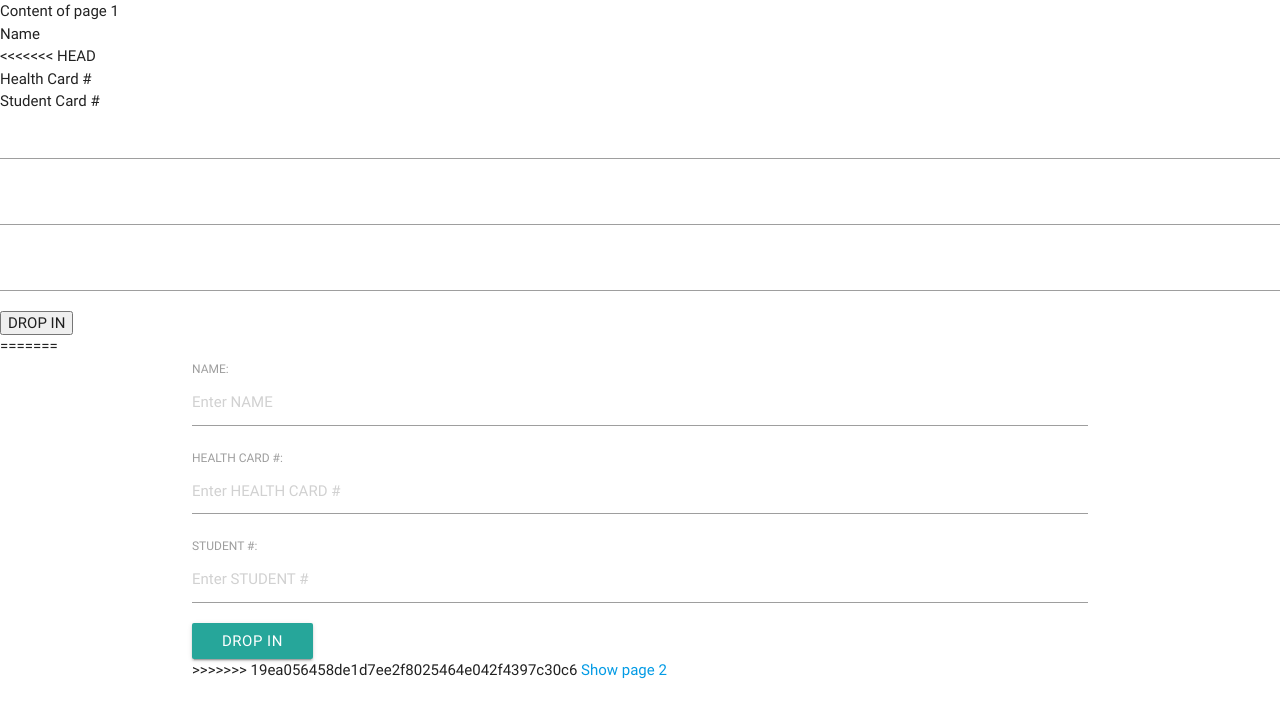
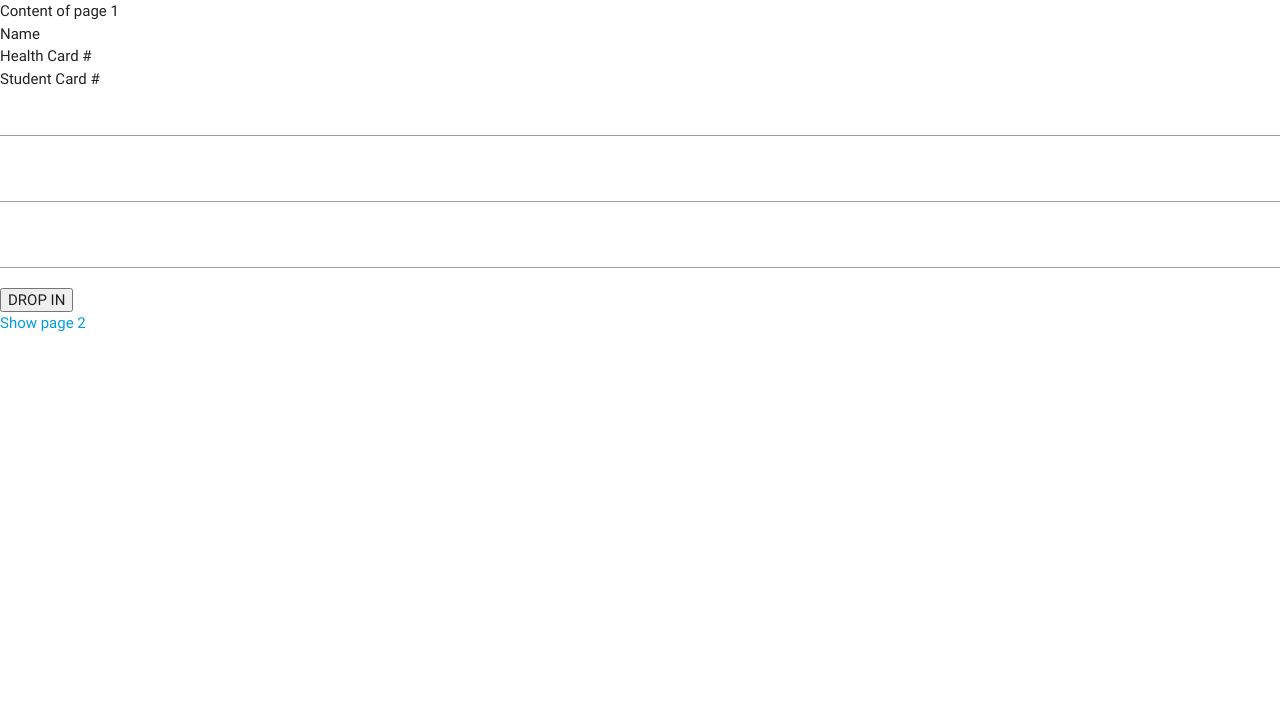
Before and after one commit to shimmy568/uOttaHack-2018, a website: page www/index.html in a window 1280 px wide. Drawn offline with nearby package versions, Linux system fonts and the light colour scheme.

Commit message:
index change

```diff
--- a/www/index.html
+++ b/www/index.html
@@ -25,7 +25,6 @@
                 <header class = "name-header">
                     Name
                 </header>
-<<<<<<< HEAD
                 <header class = "health-number">
                     Health Card #
                 </header>
@@ -38,37 +37,6 @@
                     <input class = "studentnum" type="text" name="studentnum"><br>
                     <input class = "submitbutton" type="submit" value="DROP IN">
                   </form>
-=======
-                <form action="/action_page.php">
-                    <div class="container">
-                     <div class="col-md-offset-5 col-md-5">
-
-                        <div class="form-group">
-                            <label for="pwd">NAME:</label>
-                            <input type="password" class="form-control" id="pwd" placeholder="Enter NAME ">
-                            <span class="help-block"></span>
-
-                            <div class="form-group">
-                                    <label for="pwd">HEALTH CARD #:</label>
-                                    <input type="password" class="form-control" id="pwd" placeholder="Enter HEALTH CARD # ">
-                                    <span class="help-block"></span>
-
-                            <div class="form-group">
-                                    <label for="pwd">STUDENT #:</label>
-                                     <input type="password" class="form-control" id="pwd" placeholder="Enter STUDENT # ">
-                                    <span class="help-block"></span>
-                          </div>
-                          </div>
-
-
-                  <button type="button" class="btn btn-default waves-effect waves-light">DROP IN </button>
-                  </div>
-
-
-
-                </form>
-
->>>>>>> 19ea056458de1d7ee2f8025464e042f4397c30c6
             <a href="#" onclick="return show('Page2','Page1');">Show page 2</a>
           </div>
 
```
